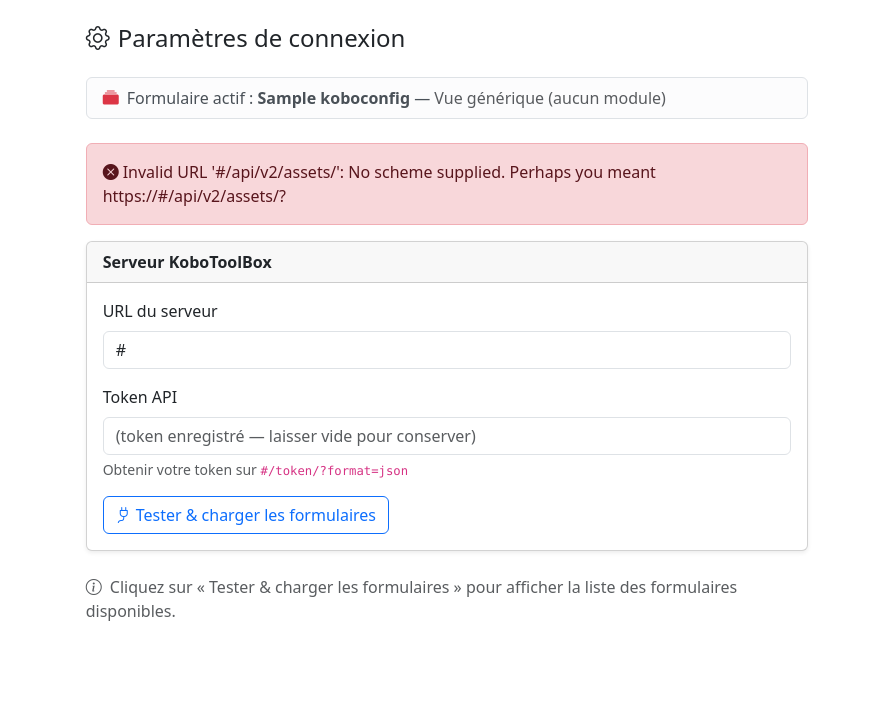
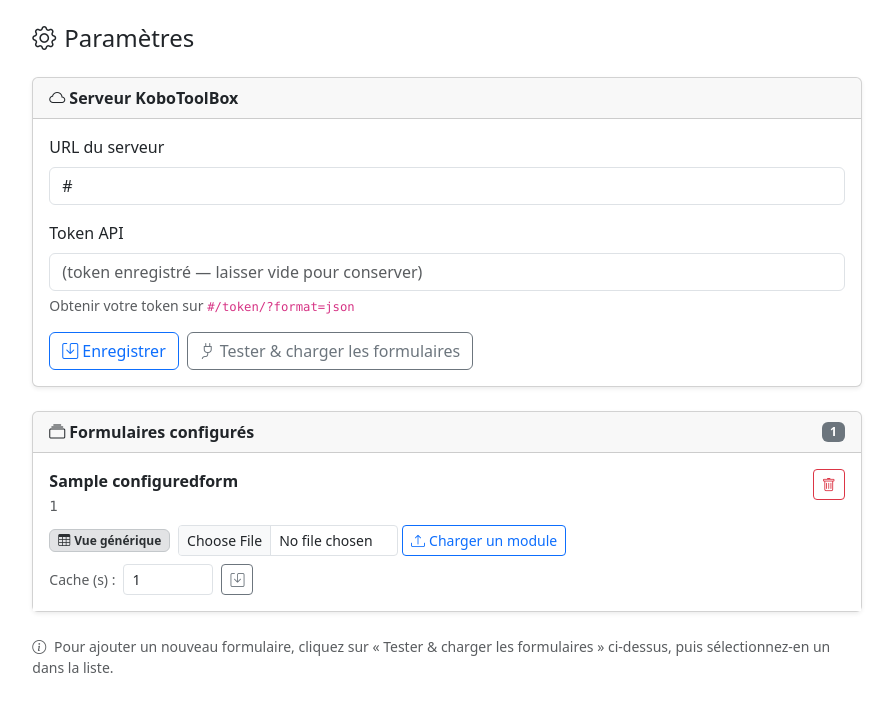
Before and after one commit to vmalep/KoboDashBoard, a Django app: page /dashboard/settings/ in a window 1280 px wide. Shown: the part 56-768 px from the top of the page, without its empty margins (193-1086 px from the left). Run offline with Django 5.2, Linux system fonts and the light colour scheme; a user stored in the database is signed in; tables that the repository leaves empty hold one stand-in row (values such as "Sample post").

Commit message:
Support multiple configured forms with per-form module and cache TTL
Replaces single-active-form singleton with ConfiguredForm model (migration
0003 preserves the existing DNH form). Settings page lists all configured
forms, each with module badge, upload/download buttons, and cache TTL editor.
Home page shows a card per form. Views use per-form TTL from ConfiguredForm.

Co-Authored-By: Claude Sonnet 4.6 <noreply@anthropic.com>

```diff
--- a/dashboard/templates/dashboard/settings.html
+++ b/dashboard/templates/dashboard/settings.html
@@ -3,23 +3,9 @@
 
 {% block content %}
 <div class="row justify-content-center">
-  <div class="col-12 col-lg-7">
+  <div class="col-12 col-lg-8">
 
-    <h2 class="h4 mb-4"><i class="bi bi-gear me-2"></i>Paramètres de connexion</h2>
-
-    {% if config.selected_form_name %}
-    <div class="alert alert-light border d-flex align-items-center gap-2 py-2 mb-4">
-      <i class="bi bi-collection-fill text-danger"></i>
-      <span>
-        Formulaire actif : <strong>{{ config.selected_form_name }}</strong>
-        {% if module_name %}
-          &mdash; <span class="text-success"><i class="bi bi-puzzle-fill me-1"></i>{{ module_name }}</span>
-        {% else %}
-          &mdash; <span class="text-muted">Vue générique (aucun module)</span>
-        {% endif %}
-      </span>
-    </div>
-    {% endif %}
+    <h2 class="h4 mb-4"><i class="bi bi-gear me-2"></i>Paramètres</h2>
 
     {% if error %}
       <div class="alert alert-danger">
@@ -28,12 +14,15 @@
     {% endif %}
     {% if success %}
       <div class="alert alert-success">
-        <i class="bi bi-check-circle-fill me-1"></i>Paramètres enregistrés.
+        <i class="bi bi-check-circle-fill me-1"></i>{{ success }}
       </div>
     {% endif %}
 
+    {# ── Server connection ── #}
     <div class="card shadow-sm mb-4">
-      <div class="card-header fw-semibold">Serveur KoboToolBox</div>
+      <div class="card-header fw-semibold">
+        <i class="bi bi-cloud me-1"></i>Serveur KoboToolBox
+      </div>
       <div class="card-body">
         <form method="post">
           {% csrf_token %}
@@ -47,59 +36,145 @@
             <input type="password" name="api_token" class="form-control"
                    placeholder="{% if config.api_token %}(token enregistré — laisser vide pour conserver){% else %}Entrer le token API{% endif %}">
             <div class="form-text">
-              Obtenir votre token sur
-              <code>{{ config.server_url }}/token/?format=json</code>
+              Obtenir votre token sur <code>{{ config.server_url }}/token/?format=json</code>
             </div>
           </div>
-          <button type="submit" name="action" value="load"
-                  class="btn btn-outline-primary">
+          <div class="d-flex gap-2">
+            <button type="submit" name="action" value="save_server" class="btn btn-outline-primary">
+              <i class="bi bi-save me-1"></i>Enregistrer
+            </button>
+            <button type="submit" name="action" value="load_assets" class="btn btn-outline-secondary">
               <i class="bi bi-plug me-1"></i>Tester & charger les formulaires
             </button>
+          </div>
         </form>
       </div>
     </div>
 
+    {# ── Configured forms list ── #}
+    <div class="card shadow-sm mb-4">
+      <div class="card-header fw-semibold d-flex justify-content-between align-items-center">
+        <span><i class="bi bi-collection me-1"></i>Formulaires configurés</span>
+        <span class="badge bg-secondary">{{ configured_forms|length }}</span>
+      </div>
+      <div class="card-body p-0">
+        {% if not configured_forms %}
+          <p class="text-muted p-3 mb-0">
+            <i class="bi bi-info-circle me-1"></i>
+            Aucun formulaire configuré. Chargez la liste ci-dessus pour en ajouter un.
+          </p>
+        {% else %}
+          <div class="list-group list-group-flush">
+            {% for f in configured_forms %}
+            <div class="list-group-item py-3">
+              <div class="d-flex justify-content-between align-items-start mb-2">
+                <div>
+                  <div class="fw-semibold">{{ f.name }}</div>
+                  <code class="text-muted small">{{ f.uid }}</code>
+                </div>
+                <form method="post" class="ms-2">
+                  {% csrf_token %}
+                  <input type="hidden" name="action" value="remove_form">
+                  <input type="hidden" name="form_uid" value="{{ f.uid }}">
+                  <button type="submit" class="btn btn-sm btn-outline-danger"
+                          onclick="return confirm('Supprimer ce formulaire ?')">
+                    <i class="bi bi-trash"></i>
+                  </button>
+                </form>
+              </div>
+
+              {# Module row #}
+              <div class="d-flex align-items-center gap-2 mb-2 flex-wrap">
+                {% if f.module_label %}
+                  <span class="badge bg-success-subtle text-success-emphasis border border-success-subtle">
+                    <i class="bi bi-puzzle-fill me-1"></i>{{ f.module_label }}
+                  </span>
+                {% else %}
+                  <span class="badge bg-secondary-subtle text-secondary-emphasis border border-secondary-subtle">
+                    <i class="bi bi-table me-1"></i>Vue générique
+                  </span>
+                {% endif %}
+
+                {% if f.has_module_file %}
+                <a href="/dashboard/settings/module-download/{{ f.uid }}/"
+                   class="btn btn-sm btn-outline-secondary">
+                  <i class="bi bi-download me-1"></i>Télécharger le module
+                </a>
+                {% endif %}
+
+                <form method="post" action="/dashboard/settings/module-upload/{{ f.uid }}/"
+                      enctype="multipart/form-data" class="d-flex align-items-center gap-1">
+                  {% csrf_token %}
+                  <input type="file" name="module_file" accept=".py" class="form-control form-control-sm"
+                         style="max-width:220px" required>
+                  <button type="submit" class="btn btn-sm btn-outline-primary">
+                    <i class="bi bi-upload me-1"></i>Charger un module
+                  </button>
+                </form>
+              </div>
+
+              {# TTL row #}
+              <form method="post" class="d-flex align-items-center gap-2">
+                {% csrf_token %}
+                <input type="hidden" name="action" value="update_ttl">
+                <input type="hidden" name="form_uid" value="{{ f.uid }}">
+                <label class="form-label mb-0 small text-muted">Cache (s) :</label>
+                <input type="number" name="cache_ttl_seconds" value="{{ f.cache_ttl_seconds }}"
+                       min="30" max="86400" class="form-control form-control-sm" style="width:90px">
+                <button type="submit" class="btn btn-sm btn-outline-secondary">
+                  <i class="bi bi-save"></i>
+                </button>
+              </form>
+            </div>
+            {% endfor %}
+          </div>
+        {% endif %}
+      </div>
+    </div>
+
+    {# ── Add form (asset picker) ── #}
+    {% if show_add_form %}
+    <div class="card shadow-sm mb-4">
+      <div class="card-header fw-semibold">
+        <i class="bi bi-plus-circle me-1"></i>Ajouter un formulaire
+      </div>
+      <div class="card-body">
         {% if assets %}
-    <div class="card shadow-sm mb-4">
-      <div class="card-header fw-semibold">Formulaire actif</div>
-      <div class="card-body">
         <form method="post">
           {% csrf_token %}
-          <input type="hidden" name="server_url" value="{{ config.server_url }}">
-          <input type="hidden" name="api_token" value="">
           <div class="mb-3">
-            <label class="form-label">Sélectionner le formulaire à afficher</label>
+            <label class="form-label">Formulaire disponible sur le serveur</label>
             <select name="selected_form_uid" class="form-select"
-                    id="formSelect" onchange="updateFormName(this)">
+                    id="formSelect" onchange="updateFormName(this)" required>
               <option value="">— Choisir un formulaire —</option>
               {% for asset in assets %}
-                <option value="{{ asset.uid }}"
-                        data-name="{{ asset.name }}"
-                        {% if asset.uid == config.selected_form_uid %}selected{% endif %}>
+              <option value="{{ asset.uid }}" data-name="{{ asset.name }}">
                 {{ asset.name }}
                 ({{ asset.deployment__submission_count|default:"?" }} soumissions)
               </option>
               {% endfor %}
             </select>
-            <input type="hidden" name="selected_form_name" id="formName"
-                   value="{{ config.selected_form_name }}">
+            <input type="hidden" name="selected_form_name" id="formName" value="">
           </div>
           <div class="mb-3">
             <label class="form-label">Durée du cache (secondes)</label>
-            <input type="number" name="cache_ttl_seconds" class="form-control"
-                   value="{{ config.cache_ttl_seconds }}" min="60" max="3600" style="max-width:160px">
-            <div class="form-text">300 = 5 minutes. Augmenter si la connexion est lente.</div>
+            <input type="number" name="cache_ttl_seconds" value="300"
+                   min="30" max="86400" class="form-control" style="max-width:120px">
           </div>
-          <button type="submit" name="action" value="save" class="btn btn-danger">
-            <i class="bi bi-check-lg me-1"></i>Enregistrer et ouvrir le tableau de bord
+          <button type="submit" name="action" value="add_form" class="btn btn-danger">
+            <i class="bi bi-plus-lg me-1"></i>Ajouter ce formulaire
           </button>
         </form>
+        {% else %}
+          <p class="text-muted mb-0">Aucun formulaire trouvé sur le serveur.</p>
+        {% endif %}
       </div>
     </div>
-    {% elif config.api_token %}
-      <p class="text-muted">
+    {% else %}
+    <p class="text-muted small">
       <i class="bi bi-info-circle me-1"></i>
-        Cliquez sur « Tester & charger les formulaires » pour afficher la liste des formulaires disponibles.
+      Pour ajouter un nouveau formulaire, cliquez sur « Tester & charger les formulaires » ci-dessus,
+      puis sélectionnez-en un dans la liste.
     </p>
     {% endif %}
 
--- a/dashboard/urls.py
+++ b/dashboard/urls.py
@@ -4,6 +4,8 @@ from . import views
 urlpatterns = [
     path('', views.form_list, name='form_list'),
     path('settings/', views.settings_view, name='settings'),
+    path('settings/module-download/<str:uid>/', views.module_download, name='module_download'),
+    path('settings/module-upload/<str:uid>/', views.module_upload, name='module_upload'),
     path('users/', views.user_list, name='user_list'),
     path('users/<int:user_id>/activate/', views.user_activate, name='user_activate'),
     path('users/<int:user_id>/deactivate/', views.user_deactivate, name='user_deactivate'),
--- a/dashboard/views.py
+++ b/dashboard/views.py
@@ -1,57 +1,87 @@
 import csv
 import io
+import re
+from pathlib import Path
+
 from django.contrib.auth import get_user_model
 from django.contrib.auth.decorators import login_required
 from django.core.paginator import Paginator
-from django.http import HttpResponse, StreamingHttpResponse
+from django.http import FileResponse, HttpResponse, StreamingHttpResponse
 from django.shortcuts import get_object_or_404, redirect, render
 
 import openpyxl
 from openpyxl.styles import Font, PatternFill, Alignment
 
 from kobo import api_client, cache_helpers
-from kobo.models import KoboConfig
+from kobo.models import KoboConfig, ConfiguredForm
 from form_modules import get_module
 
 PAGE_SIZE = 25
+MODULES_DIR = Path(__file__).resolve().parent.parent / 'form_modules'
 
 
 def _config():
     return KoboConfig.get()
 
 
+def _get_form(uid):
+    """Return ConfiguredForm for uid, or None."""
+    try:
+        return ConfiguredForm.objects.get(uid=uid)
+    except ConfiguredForm.DoesNotExist:
+        return None
+
+
 def _load(uid):
     """Return (schema, submissions, structure, module) from cache."""
     config = _config()
+    form = _get_form(uid)
+    ttl = form.cache_ttl_seconds if form else 300
+
     schema = cache_helpers.get_cached(
         cache_helpers.schema_key(uid),
         lambda: api_client.get_schema(uid, config),
+        ttl=ttl,
     )
     submissions = cache_helpers.get_cached(
         cache_helpers.submissions_key(uid),
         lambda: api_client.get_submissions(uid, config),
+        ttl=ttl,
     )
     module = get_module(uid)
     if module is not None:
         structure = cache_helpers.get_cached(
             f'kobo_structure_{uid}',
             lambda: module.parse_structure(schema),
+            ttl=ttl,
         )
     else:
         structure = {}
     return schema, submissions, structure, module
 
 
-# ── Form list / entry point ────────────────────────────────────────────────────
+# ── Form list ──────────────────────────────────────────────────────────────────
 
 @login_required
 def form_list(request):
-    config = _config()
-    if config.selected_form_uid:
-        return redirect(f'/dashboard/{config.selected_form_uid}/')
-    if request.user.is_staff:
-        return redirect('/dashboard/settings/')
-    return render(request, 'dashboard/no_form.html', {})
+    forms = ConfiguredForm.objects.all()
+    if not forms.exists():
+        if request.user.is_staff:
+            return redirect('/dashboard/settings/')
+        return render(request, 'dashboard/no_form.html', {})
+
+    form_cards = []
+    for f in forms:
+        module = get_module(f.uid)
+        cached_subs = cache_helpers.get_if_cached(cache_helpers.submissions_key(f.uid))
+        form_cards.append({
+            'uid': f.uid,
+            'name': f.name,
+            'module_label': module.form_label if module else None,
+            'sub_count': len(cached_subs) if cached_subs is not None else None,
+        })
+
+    return render(request, 'dashboard/form_list.html', {'form_cards': form_cards})
 
 
 # ── Settings ───────────────────────────────────────────────────────────────────
@@ -64,68 +94,125 @@ def settings_view(request):
     config = _config()
     assets = []
     error = None
-    success = False
+    success = None
+    show_add_form = False
 
     if request.method == 'POST':
         action = request.POST.get('action', '')
-        server_url = request.POST.get('server_url', '').strip().rstrip('/')
-        api_token = request.POST.get('api_token', '').strip()
 
-        config.server_url = server_url or config.server_url
-        if api_token:
-            config.api_token = api_token
-        config.save()
-        cache_helpers.invalidate(cache_helpers.asset_list_key())
+        if action == 'save_server':
+            server_url = request.POST.get('server_url', '').strip().rstrip('/')
+            api_token = request.POST.get('api_token', '').strip()
+            if server_url:
+                config.server_url = server_url
+            if api_token:
+                config.api_token = api_token
+            config.save()
+            cache_helpers.invalidate(cache_helpers.asset_list_key())
+            success = 'Connexion enregistrée.'
 
-        if action == 'load':
+        elif action == 'load_assets':
+            server_url = request.POST.get('server_url', '').strip().rstrip('/')
+            api_token = request.POST.get('api_token', '').strip()
+            if server_url:
+                config.server_url = server_url
+            if api_token:
+                config.api_token = api_token
+            config.save()
+            cache_helpers.invalidate(cache_helpers.asset_list_key())
             try:
                 assets = api_client.list_assets(config)
+                show_add_form = True
             except api_client.KoboAPIError as exc:
                 error = str(exc)
 
-        elif action == 'save':
-            selected_uid = request.POST.get('selected_form_uid', '').strip()
-            selected_name = request.POST.get('selected_form_name', '').strip()
-            cache_ttl = request.POST.get('cache_ttl_seconds', '300').strip()
-            config.selected_form_uid = selected_uid
-            config.selected_form_name = selected_name
-            try:
-                config.cache_ttl_seconds = int(cache_ttl)
-            except ValueError:
-                pass
-            config.save()
-            for key in [
-                cache_helpers.asset_list_key(),
-                cache_helpers.schema_key(selected_uid),
-                cache_helpers.submissions_key(selected_uid),
-                f'kobo_structure_{selected_uid}',
-            ]:
+        elif action == 'add_form':
+            uid = request.POST.get('selected_form_uid', '').strip()
+            name = request.POST.get('selected_form_name', '').strip()
+            ttl = request.POST.get('cache_ttl_seconds', '300').strip()
+            if uid and not ConfiguredForm.objects.filter(uid=uid).exists():
+                ConfiguredForm.objects.create(
+                    uid=uid,
+                    name=name or uid,
+                    cache_ttl_seconds=int(ttl) if ttl.isdigit() else 300,
+                    order=ConfiguredForm.objects.count(),
+                )
+                success = f'Formulaire « {name} » ajouté.'
+            elif uid:
+                error = 'Ce formulaire est déjà configuré.'
+
+        elif action == 'remove_form':
+            uid = request.POST.get('form_uid', '').strip()
+            ConfiguredForm.objects.filter(uid=uid).delete()
+            for key in [cache_helpers.schema_key(uid),
+                        cache_helpers.submissions_key(uid),
+                        f'kobo_structure_{uid}']:
                 cache_helpers.invalidate(key)
-            if selected_uid:
-                return redirect(f'/dashboard/{selected_uid}/')
-            success = True
-            try:
-                assets = api_client.list_assets(config)
-            except api_client.KoboAPIError as exc:
-                error = str(exc)
-    else:
-        if config.api_token:
-            try:
-                assets = cache_helpers.get_cached(
-                    cache_helpers.asset_list_key(),
-                    lambda: api_client.list_assets(config),
-                )
-            except api_client.KoboAPIError as exc:
-                error = str(exc)
+            success = 'Formulaire supprimé.'
 
-    module = get_module(config.selected_form_uid) if config.selected_form_uid else None
+        elif action == 'update_ttl':
+            uid = request.POST.get('form_uid', '').strip()
+            ttl = request.POST.get('cache_ttl_seconds', '300').strip()
+            ConfiguredForm.objects.filter(uid=uid).update(
+                cache_ttl_seconds=int(ttl) if ttl.isdigit() else 300
+            )
+            success = 'Durée du cache mise à jour.'
+
+    configured_forms = []
+    for f in ConfiguredForm.objects.all():
+        module = get_module(f.uid)
+        configured_forms.append({
+            'uid': f.uid,
+            'name': f.name,
+            'cache_ttl_seconds': f.cache_ttl_seconds,
+            'module_label': module.form_label if module else None,
+            'has_module_file': module is not None,
+        })
 
     return render(request, 'dashboard/settings.html', {
         'config': config,
+        'configured_forms': configured_forms,
         'assets': assets,
+        'show_add_form': show_add_form,
         'error': error,
         'success': success,
-        'module_name': module.form_label if module else None,
+    })
+
+
+# ── Module download / upload ───────────────────────────────────────────────────
+
+@login_required
+def module_download(request, uid):
+    if not request.user.is_staff:
+        return redirect('/dashboard/')
+    module = get_module(uid)
+    if module is None:
+        return HttpResponse('Aucun module pour ce formulaire.', status=404)
+    path = Path(module._source_file)
+    return FileResponse(open(path, 'rb'), as_attachment=True, filename=path.name)
+
+
+@login_required
+def module_upload(request, uid):
+    if not request.user.is_staff or request.method != 'POST':
+        return redirect('/dashboard/settings/')
+
+    uploaded = request.FILES.get('module_file')
+    if not uploaded:
+        return redirect('/dashboard/settings/')
+
+    stem = Path(uploaded.name).stem
+    if not re.match(r'^[A-Za-z][A-Za-z0-9_]*$', stem):
+        return render(request, 'dashboard/settings.html',
+                      {'error': 'Nom de fichier invalide (doit être un identifiant Python valide).',
+                       'config': _config(), 'configured_forms': [], 'assets': [], 'show_add_form': False, 'success': None})
+
+    dest = MODULES_DIR / f'{stem}.py'
+    dest.write_bytes(uploaded.read())
+
+    return render(request, 'dashboard/module_uploaded.html', {
+        'filename': dest.name,
+        'uid': uid,
     })
 
 
```
Also changed, not shown: dashboard/templates/dashboard/form_list.html (+27 -26 lines), dashboard/templates/dashboard/module_uploaded.html (added, +21 -0 lines), form_modules/__init__.py (+13 -2 lines), kobo/cache_helpers.py (+7 -7 lines), kobo/models.py (+13 -6 lines), kobo/migrations/0003_configuredform.py (added). Lines whose indentation alone changed are shown as unchanged.
